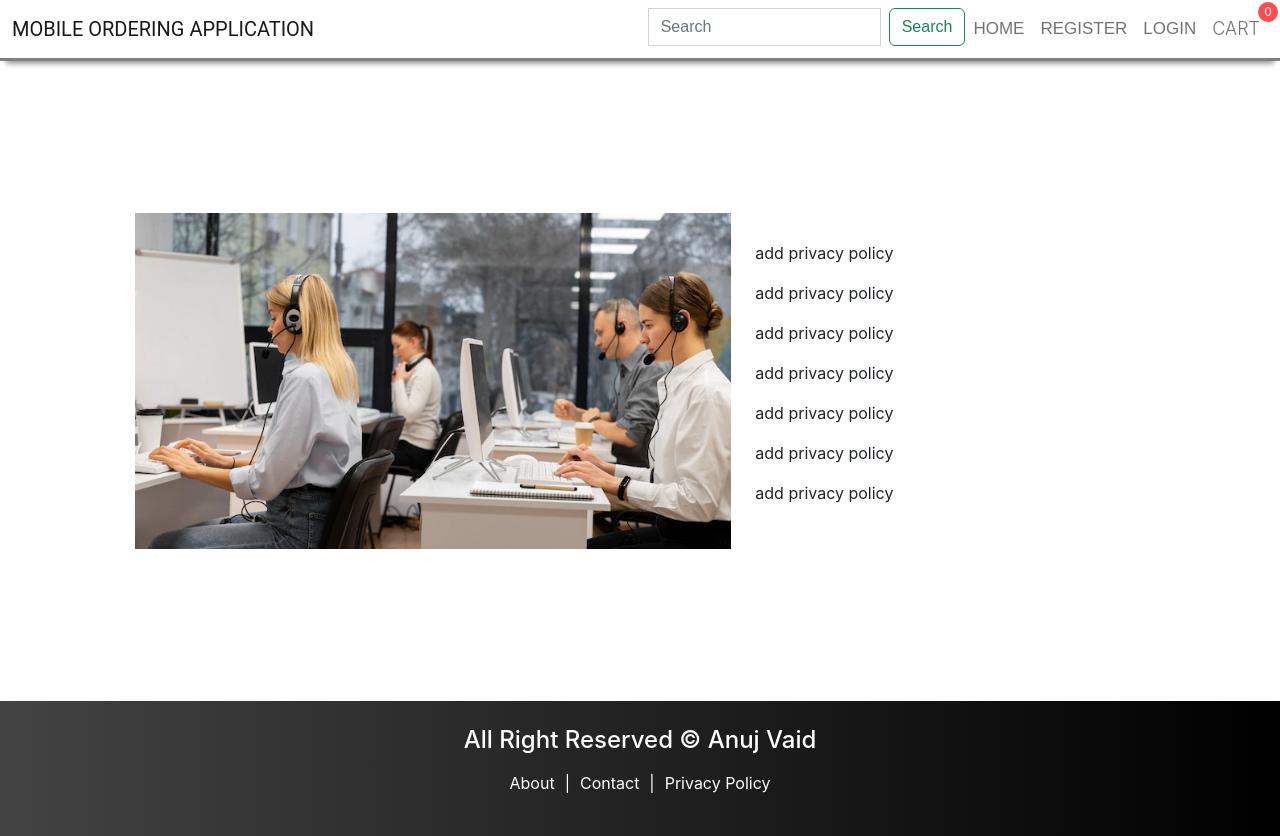
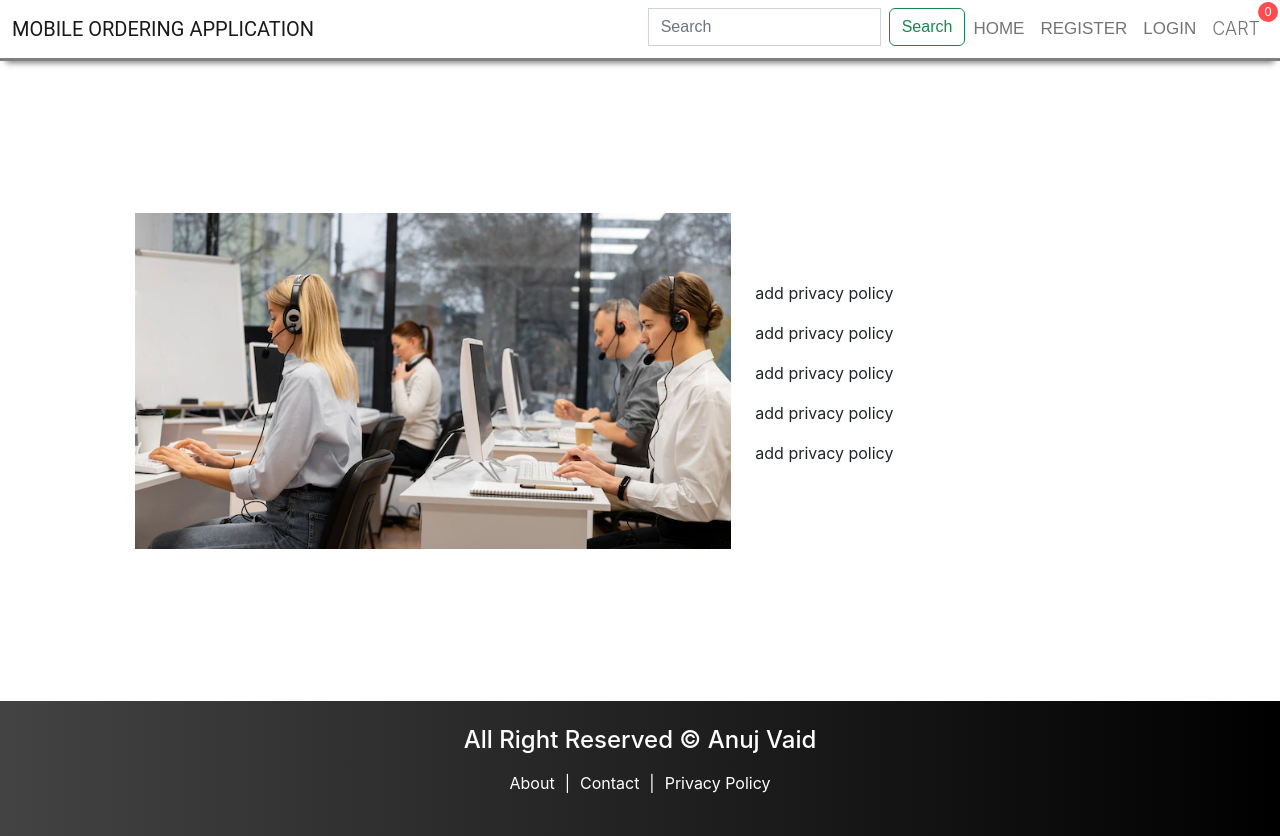
Before and after one commit to Anujvaid45/Mobile_Order, a React (Create React App) app in the folder frontend/: page /policy in a window 1280 px wide. Built offline with nearby package versions, Linux system fonts and the light colour scheme.

Commit message:
final changes

```diff
--- a/frontend/src/pages/Policy.js
+++ b/frontend/src/pages/Policy.js
@@ -17,8 +17,6 @@ const Policy = () => {
           <p>add privacy policy</p>
           <p>add privacy policy</p>
           <p>add privacy policy</p>
-          <p>add privacy policy</p>
-          <p>add privacy policy</p>
         </div>
       </div>
         </Layout>
```
